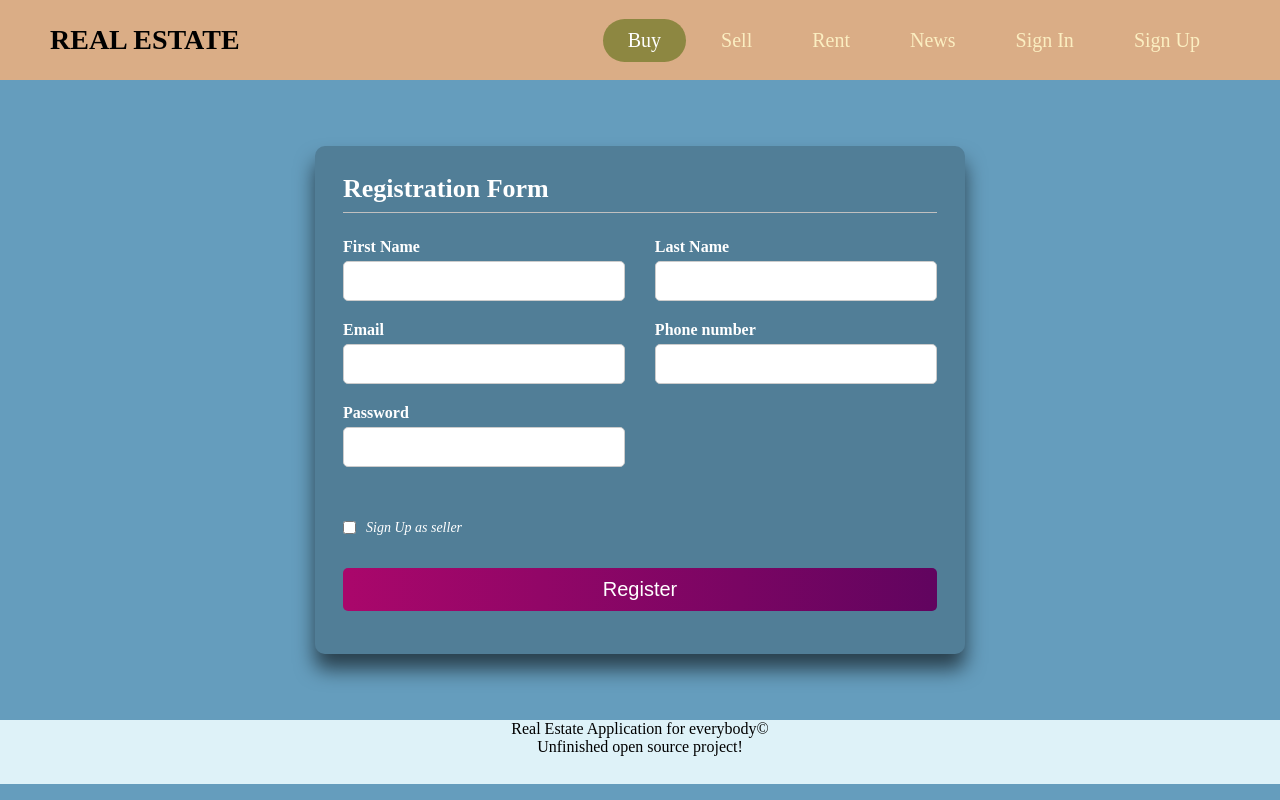
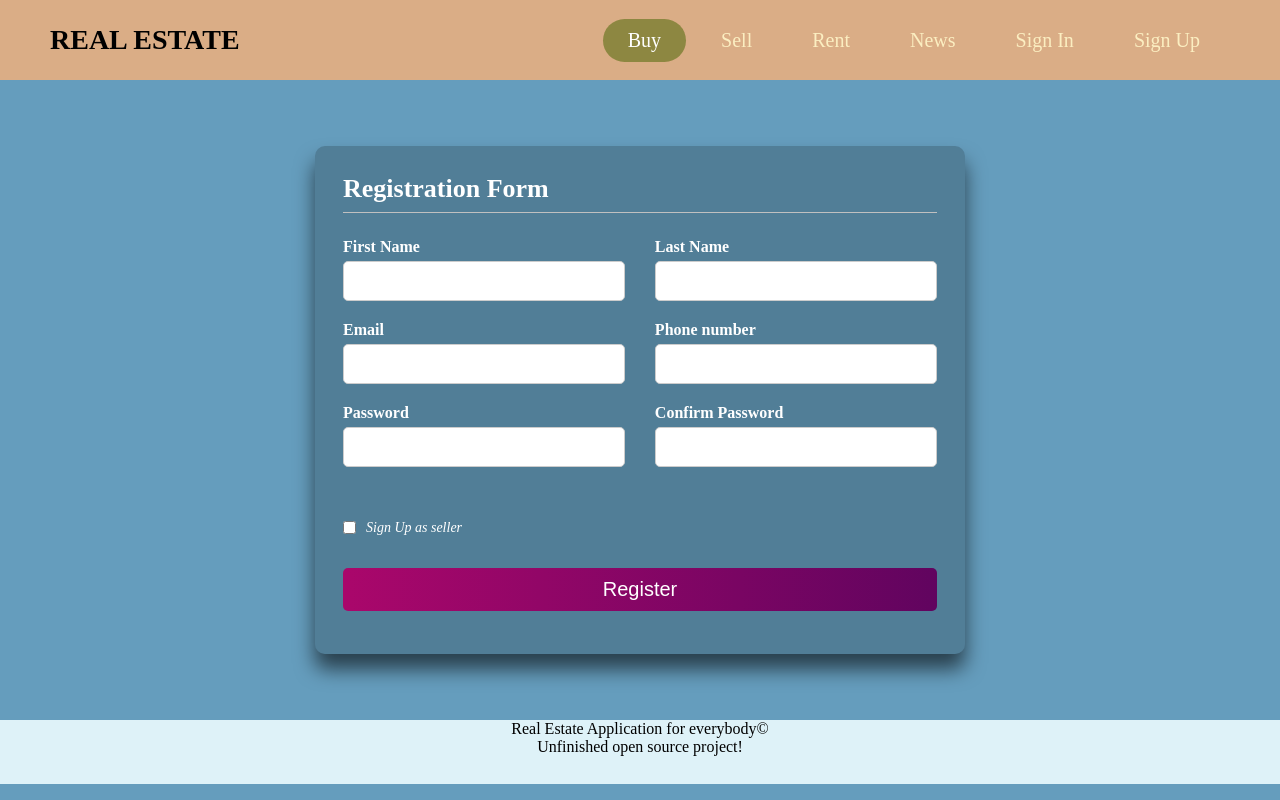
Before and after one commit to DamyanBG/real-estate-react-app, a React (Vite) app: page /signup in a window 1280 px wide. Built offline with nearby package versions, Linux system fonts and the light colour scheme; no server answers.

Commit message:
Add password confirmation

```diff
--- a/src/common/fields.jsx
+++ b/src/common/fields.jsx
@@ -57,6 +57,11 @@ export const USER_FIELDS = [
         name: 'password',
         type: 'password',
     },
+    {
+        labelName: 'Confirm Password',
+        name: 'RePassword',
+        type: 'password'
+    }
 ];
 
 export const USER_PROFILE = [
--- a/src/components/User/SignUpPage.jsx
+++ b/src/components/User/SignUpPage.jsx
@@ -6,8 +6,8 @@ import { hostUrl } from '../../utils/urls';
 import FormSubmitButton from '../../common/FormSubmitButton';
 import { useNavigate } from 'react-router-dom';
 import { toast } from 'react-toastify';
-import { validateField } from '@/common/validation';
-import { checkObjForProfanity } from '@/common/profanity';
+import { validateField } from '../../common/validation';
+import { checkObjForProfanity } from '../../common/profanity';
 
 export default function SignUpPage() {
     const [userInfo, setUserInfo] = useState({
@@ -16,6 +16,8 @@ export default function SignUpPage() {
     const [validationErrors, setValidationErrors] = useState(
         USER_FIELDS.map((uf) => uf.name).reduce((acc, curr) => ((acc[curr] = ''), acc), {})
     );
+
+    const [passwordMatch, setPasswordMatch] = useState(false);
 
     const navigate = useNavigate();
 
@@ -41,7 +43,6 @@ export default function SignUpPage() {
             }
 
             navigate('/');
-            console.log(response);
             toast.success('Successful Sign up!', { autoClose: 3000, pauseOnHover: false });
 
         } catch (err) {
@@ -51,12 +52,18 @@ export default function SignUpPage() {
 
     const handleOnSubmit = (e) => {
         e.preventDefault();
-        if (Object.keys(validationErrors).length > 0) {
-            toast.error('Please enter valid values!', { autoClose: 3000, pauseOnHover: false });
+        if(passwordMatch){
+            if (Object.keys(validationErrors).length > 0) {
+                toast.error('Please enter valid values!', { autoClose: 3000, pauseOnHover: false });
+                return;
+            }
+            if (checkObjForProfanity(userInfo)) return;
+            postUser();
+        }else{
+            toast.error('Password not match. Try again!', { autoClose: 3000, pauseOnHover: false });
             return;
         }
-        if (checkObjForProfanity(userInfo)) return
-        postUser();
+
     };
 
     const handleValidate = (e) => {
@@ -75,12 +82,21 @@ export default function SignUpPage() {
         }
     };
 
+    const handlePassword = (e) => {
+        if((e.target.name === 'password') === (e.target.name === 'RePassword')){
+          setPasswordMatch(true);
+        }else{
+          setPasswordMatch(false);
+        }
+    };
+
     const handleOnChange = (e) => {
         setUserInfo({
             ...userInfo,
             [e.target.name]: e.target.value,
         });
         handleValidate(e);
+        handlePassword(e);
     };
 
     const handleCheckboxChange = (e) => {
```
